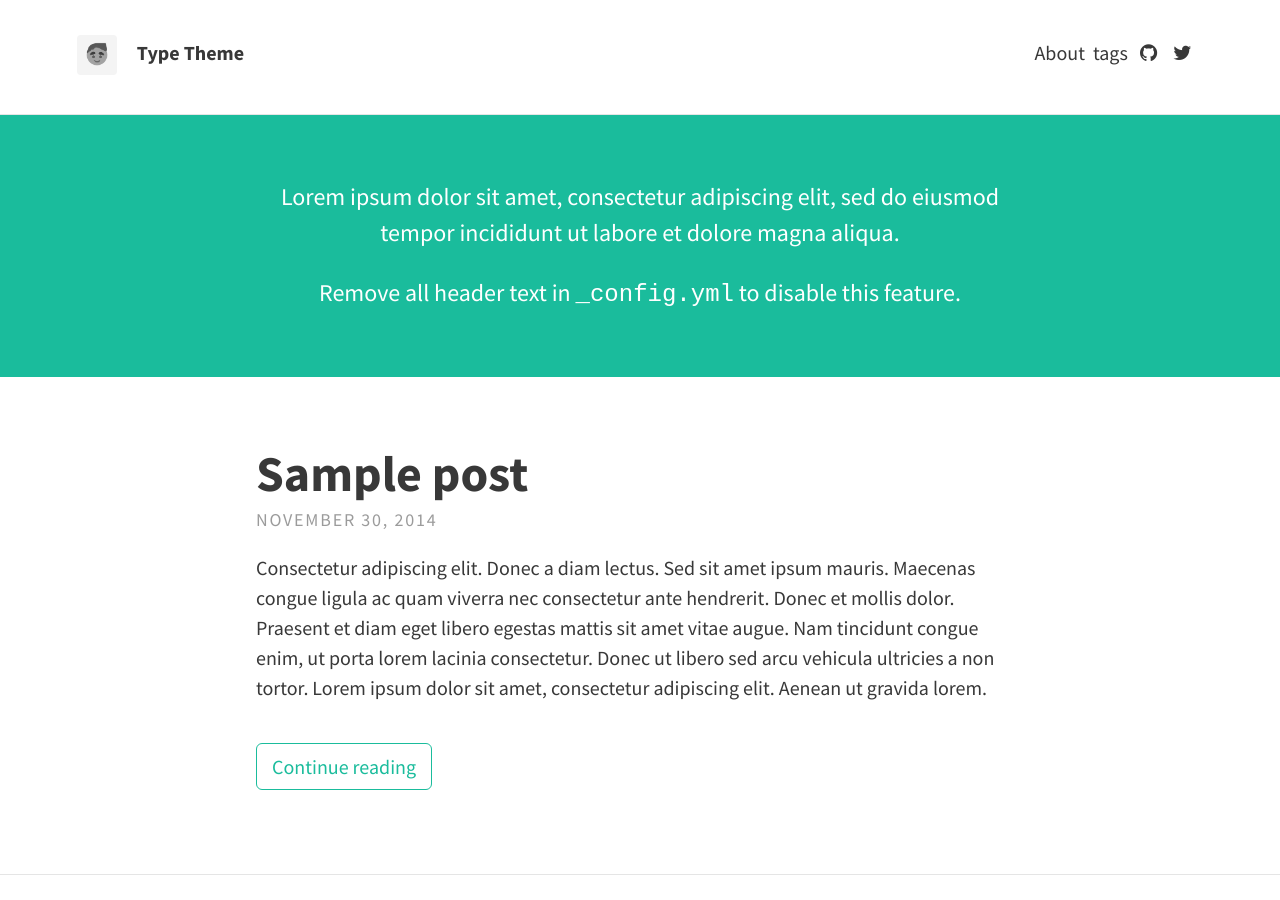
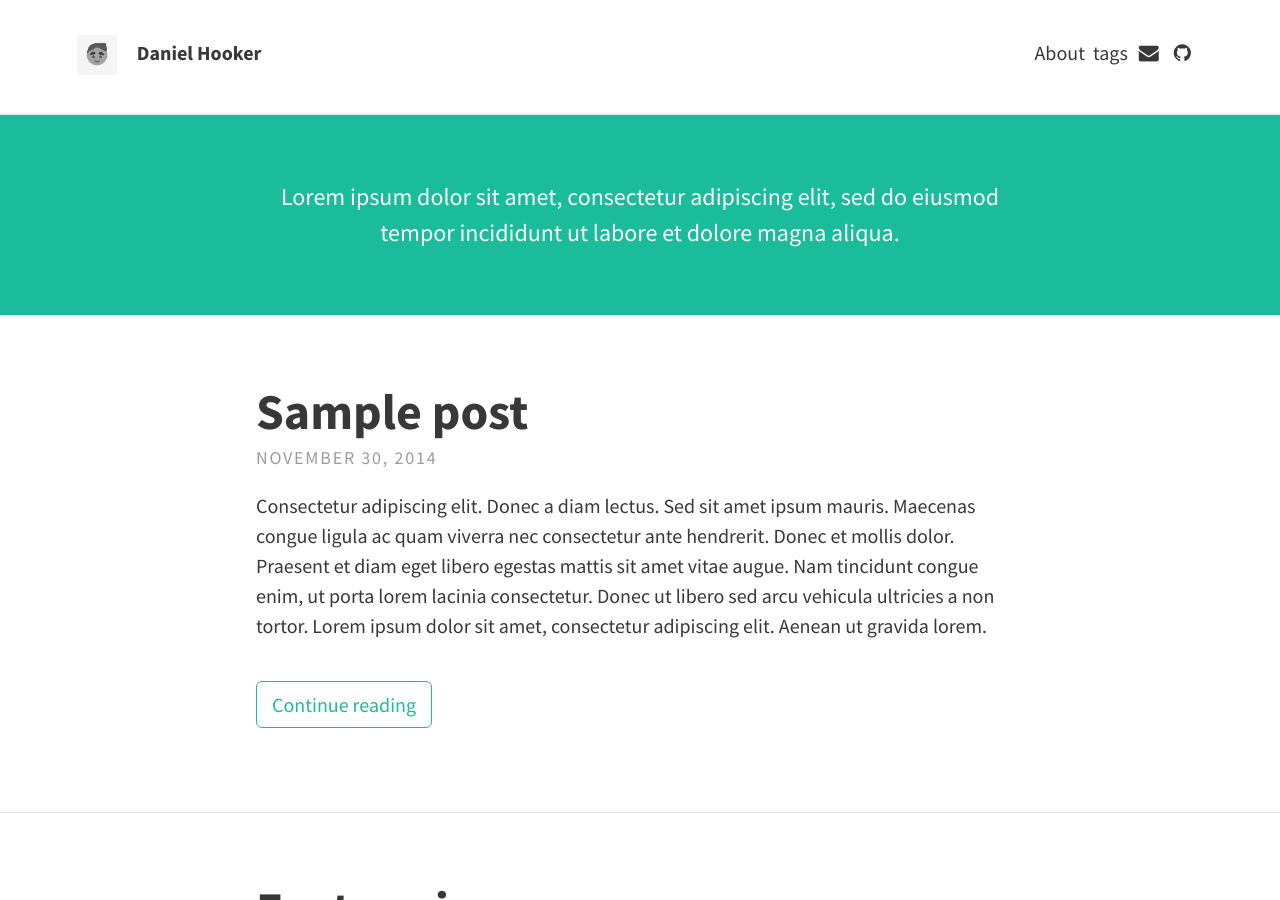
Before and after one commit to danhooker/danhooker.github.io, a Jekyll site: the page built from index.html, in a window 1280 px wide and 900 px high. Built offline with Jekyll 4.4.1, drawn with Linux system fonts in a browser that asks for light colours; nearby versions of some CDN libraries; the list of posts is cut into pages by our own code.

Commit message:
config changes

```diff
--- a/_config.yml
+++ b/_config.yml
@@ -5,31 +5,30 @@
 # THEME-SPECIFIC CONFIGURATION
 theme_settings:
   # Meta
-  title: Type Theme
+  title: Daniel Hooker
   avatar: assets/img/avatar.png
   favicon: assets/favicon.ico
   gravatar: # Email MD5 hash
-  description: "A website with blog posts and pages" # used by search engines
+  description: "taxonomy, data visualization and analysis" # used by search engines
 
   # Header and footer text
   header_text: >
      <p>Lorem ipsum dolor sit amet, consectetur adipiscing elit, sed do eiusmod tempor incididunt ut labore et dolore magna aliqua.</p>
 
-     <p>Remove all header text in <code>_config.yml</code> to disable this feature.</p>
   header_text_feature_image:
   footer_text: >
    Powered by <a href="https://jekyllrb.com/">Jekyll</a> with <a href="https://github.com/rohanchandra/type-theme">Type Theme</a>
 
   # Icons
   rss: false
-  email_address: # Full email address, e.g. "sam@example.com"
+  email_address: "hooker001@gmail.com"
   behance:
   bitbucket:
   dribbble:
   facebook:
   flickr:
   gitlab:
-  github: "rohanchandra/type-theme"
+  github: "danhooker"
   google_plus:
   instagram:
   linkedin:  # Full URL
@@ -39,14 +38,13 @@
   stack_exchange:  # Full URL
   steam:
   tumblr:
-  twitter: "twitter"
   wordpress:
   youtube:
 
   # Scripts
   google_analytics: # Tracking ID, e.g. "UA-000000-01"
   disqus_shortname:
-  katex: true # Enable if using math markup
+  katex: false # Enable if using math markup
   search: false # Enable the search feature
 
   # Localization strings
```
